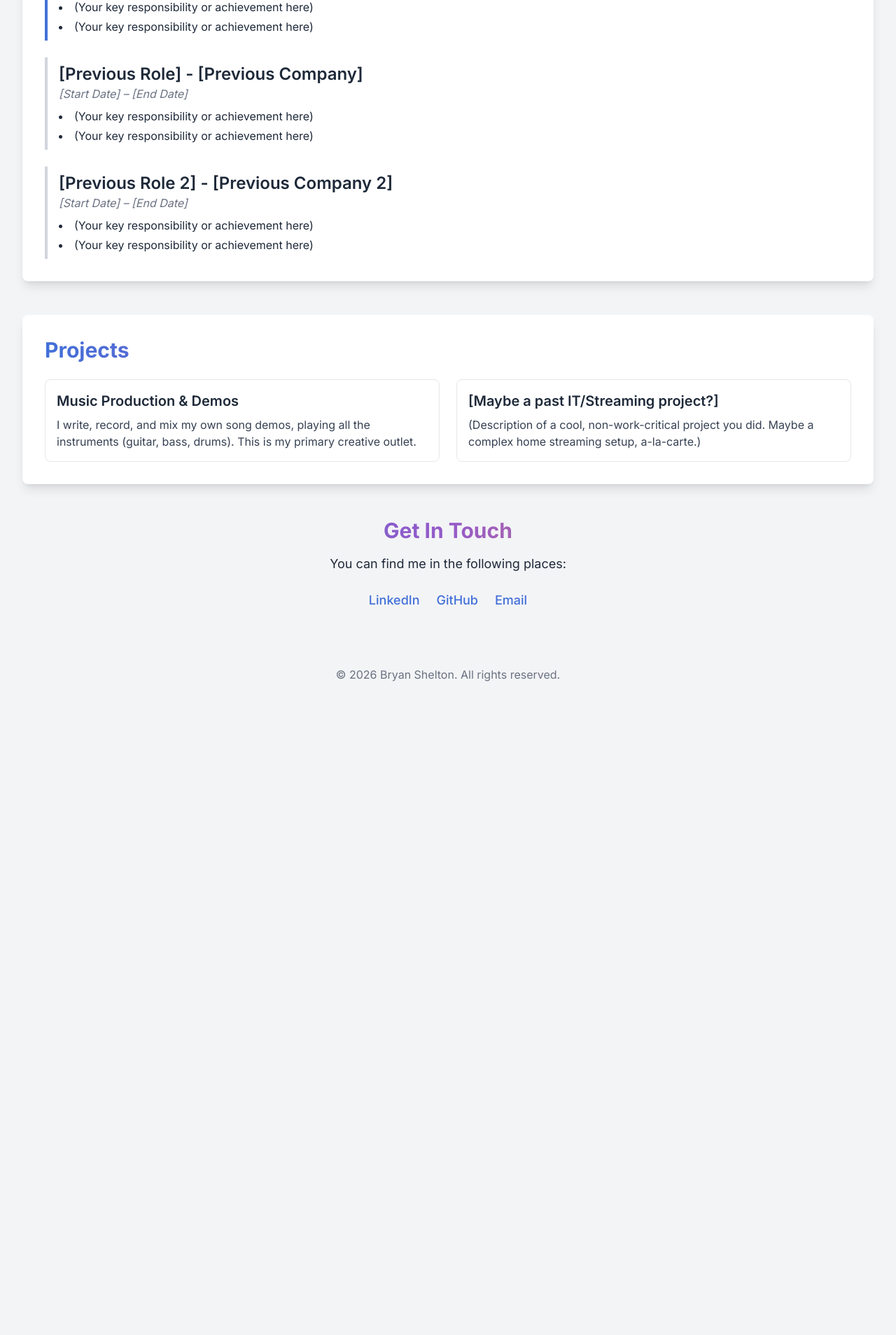
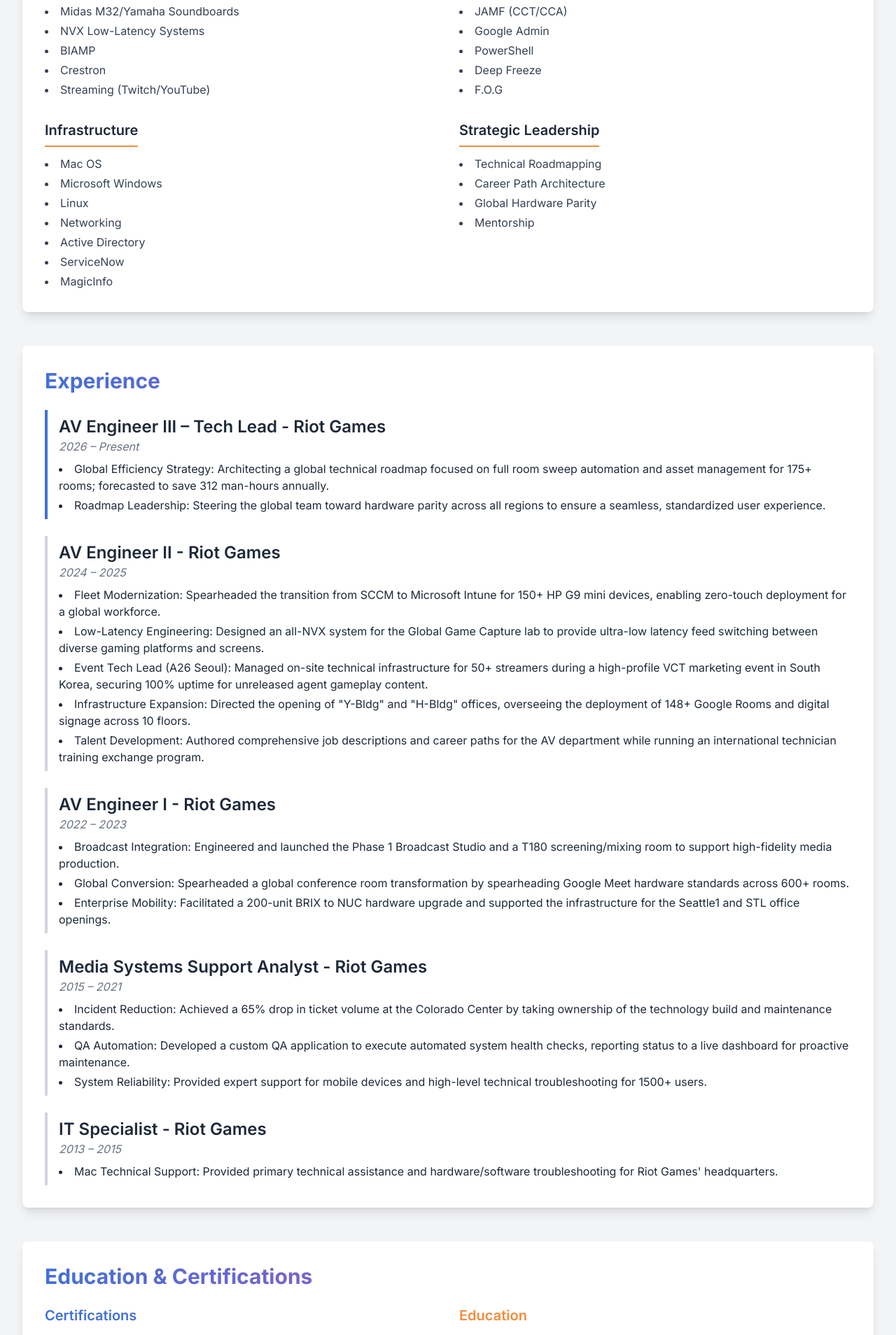
Before and after one commit to shelton-cloud/my-website, a Next.js app: page / in a window 1280 px wide. Shown: the part 872-2780 px from the top of the page at 70% size. Before the commit the page ends 1912 px from the top, so only its background shows below. Built offline with nearby package versions, Linux system fonts and the light colour scheme.

Commit message:
Updated information from placeholder to current.

```diff
--- a/src/app/page.tsx
+++ b/src/app/page.tsx
@@ -1,6 +1,8 @@
 import { Header } from "@/components/Header";
 import { AboutSection } from "@/components/AboutSection";
+import { SkillsSection } from "@/components/SkillsSection";
 import { ExperienceSection } from "@/components/ExperienceSection";
+import { EducationSection } from "@/components/EducationSection";
 import { ProjectsSection } from "@/components/ProjectsSection";
 import { Footer } from "@/components/Footer";
 
@@ -10,7 +12,9 @@
       <Header />
       <main className="container mx-auto p-4 md:p-8 pt-6">
         <AboutSection />
+        <SkillsSection />
         <ExperienceSection />
+        <EducationSection />
         <ProjectsSection />
         <Footer />
       </main>
--- /dev/null
+++ b/src/components/EducationSection.tsx
@@ -0,0 +1,37 @@
+import React from 'react';
+import { profile } from '@/data/profile';
+
+export function EducationSection() {
+    return (
+        <section id="education" className="bg-white p-8 rounded-lg shadow-lg mb-12 scroll-mt-24">
+            <h2 className="text-3xl font-bold text-gradient-itav mb-6">Education & Certifications</h2>
+
+            <div className="grid grid-cols-1 md:grid-cols-2 gap-8">
+                {/* Certifications Column */}
+                <div>
+                    <h3 className="text-xl font-semibold mb-4 text-itav-start">Certifications</h3>
+                    <ul className="space-y-4">
+                        {profile.certifications.map((cert: string, index: number) => (
+                            <li key={index} className="bg-gray-50 p-3 rounded-md border-l-4 border-itav-start shadow-sm">
+                                {cert}
+                            </li>
+                        ))}
+                    </ul>
+                </div>
+
+                {/* Education Column */}
+                <div>
+                    <h3 className="text-xl font-semibold mb-4 text-itav-end">Education</h3>
+                    <ul className="space-y-4">
+                        {profile.education.map((edu: any, index: number) => (
+                            <li key={index} className="flex flex-col">
+                                <span className="font-bold text-lg">{edu.school}</span>
+                                <span className="text-gray-600 italic">{edu.period}</span>
+                            </li>
+                        ))}
+                    </ul>
+                </div>
+            </div>
+        </section>
+    );
+}
--- a/src/components/Header.tsx
+++ b/src/components/Header.tsx
@@ -11,7 +11,9 @@
                 </h1>
                 <div className="space-x-4">
                     <Link href="#about" className="text-gray-600 hover:text-itav-start transition-colors">About</Link>
+                    <Link href="#skills" className="text-gray-600 hover:text-itav-start transition-colors">Skills</Link>
                     <Link href="#experience" className="text-gray-600 hover:text-itav-start transition-colors">Experience</Link>
+                    <Link href="#education" className="text-gray-600 hover:text-itav-start transition-colors">Education</Link>
                     <Link href="#projects" className="text-gray-600 hover:text-itav-start transition-colors">Projects</Link>
                     <Link href="#contact" className="text-gray-600 hover:text-itav-start transition-colors">Contact</Link>
                 </div>
--- /dev/null
+++ b/src/components/SkillsSection.tsx
@@ -0,0 +1,23 @@
+import React from 'react';
+import { profile } from '@/data/profile';
+
+export function SkillsSection() {
+    return (
+        <section id="skills" className="bg-white p-8 rounded-lg shadow-lg mb-12 scroll-mt-24">
+            <h2 className="text-3xl font-bold text-gradient-itav mb-6">Technical Skills</h2>
+
+            <div className="grid grid-cols-1 md:grid-cols-2 gap-8">
+                {Object.entries(profile.skills).map(([category, skills]) => (
+                    <div key={category} className="space-y-3">
+                        <h3 className="text-xl font-semibold border-b-2 border-itav-end pb-2 inline-block">{category}</h3>
+                        <ul className="list-disc list-inside space-y-1 text-gray-700">
+                            {skills.map((skill: string, index: number) => (
+                                <li key={index}>{skill}</li>
+                            ))}
+                        </ul>
+                    </div>
+                ))}
+            </div>
+        </section>
+    );
+}
--- a/src/data/profile.ts
+++ b/src/data/profile.ts
@@ -1,56 +1,108 @@
 export const profile = {
     name: "Bryan Shelton",
-    title: "A/V Manager - Riot Games",
+    title: "Lead IT/AV Professional - Riot Games",
+    contact: {
+        phone: "832-428-1119",
+        email: "bryan.shelton@gmail.com",
+        location: "Los Angeles, CA 90064"
+    },
     bio: [
-        "Welcome to my personal site. I'm an A/V Manager at Riot Games with 10+ years of experience across IT and A/V systems. I'm passionate about delivering high-quality streaming events, all-hands, and conference room experiences.",
-        "When I'm not in the control room, I'm a father, husband, and musician. I love playing guitar, bass, and drums, and I'm always working on a new song demo. I also enjoy golf, combat sports, and gaming (League and CoD!) with my wife."
+        "Resourceful and highly skilled Lead IT/AV professional with 12+ years of experience at Riot Games. Expert in global infrastructure management, broadcast engineering, and strategic roadmap development.",
+        "Proven track record of leading high-stakes technical operations for global events and spearheading large-scale office expansions through standardized hardware parity and automated asset management."
     ],
     experience: [
         {
             company: "Riot Games",
-            role: "A/V Manager",
-            period: "[Start Date] – Present",
+            role: "AV Engineer III – Tech Lead",
+            period: "2026 – Present",
             responsibilities: [
-                "(Your key responsibility or achievement here)",
-                "(Your key responsibility or achievement here)",
-                "(Your key responsibility or achievement here)"
+                "Global Efficiency Strategy: Architecting a global technical roadmap focused on full room sweep automation and asset management for 175+ rooms; forecasted to save 312 man-hours annually.",
+                "Roadmap Leadership: Steering the global team toward hardware parity across all regions to ensure a seamless, standardized user experience."
             ],
             current: true
         },
         {
-            company: "[Previous Company]",
-            role: "[Previous Role]",
-            period: "[Start Date] – [End Date]",
+            company: "Riot Games",
+            role: "AV Engineer II",
+            period: "2024 – 2025",
             responsibilities: [
-                "(Your key responsibility or achievement here)",
-                "(Your key responsibility or achievement here)"
+                "Fleet Modernization: Spearheaded the transition from SCCM to Microsoft Intune for 150+ HP G9 mini devices, enabling zero-touch deployment for a global workforce.",
+                "Low-Latency Engineering: Designed an all-NVX system for the Global Game Capture lab to provide ultra-low latency feed switching between diverse gaming platforms and screens.",
+                "Event Tech Lead (A26 Seoul): Managed on-site technical infrastructure for 50+ streamers during a high-profile VCT marketing event in South Korea, securing 100% uptime for unreleased agent gameplay content.",
+                "Infrastructure Expansion: Directed the opening of \"Y-Bldg\" and \"H-Bldg\" offices, overseeing the deployment of 148+ Google Rooms and digital signage across 10 floors.",
+                "Talent Development: Authored comprehensive job descriptions and career paths for the AV department while running an international technician training exchange program."
             ],
             current: false
         },
         {
-            company: "[Previous Company 2]",
-            role: "[Previous Role 2]",
-            period: "[Start Date] – [End Date]",
+            company: "Riot Games",
+            role: "AV Engineer I",
+            period: "2022 – 2023",
             responsibilities: [
-                "(Your key responsibility or achievement here)",
-                "(Your key responsibility or achievement here)"
+                "Broadcast Integration: Engineered and launched the Phase 1 Broadcast Studio and a T180 screening/mixing room to support high-fidelity media production.",
+                "Global Conversion: Spearheaded a global conference room transformation by spearheading Google Meet hardware standards across 600+ rooms.",
+                "Enterprise Mobility: Facilitated a 200-unit BRIX to NUC hardware upgrade and supported the infrastructure for the Seattle1 and STL office openings."
+            ],
+            current: false
+        },
+        {
+            company: "Riot Games",
+            role: "Media Systems Support Analyst",
+            period: "2015 – 2021",
+            responsibilities: [
+                "Incident Reduction: Achieved a 65% drop in ticket volume at the Colorado Center by taking ownership of the technology build and maintenance standards.",
+                "QA Automation: Developed a custom QA application to execute automated system health checks, reporting status to a live dashboard for proactive maintenance.",
+                "System Reliability: Provided expert support for mobile devices and high-level technical troubleshooting for 1500+ users."
+            ],
+            current: false
+        },
+        {
+            company: "Riot Games",
+            role: "IT Specialist",
+            period: "2013 – 2015",
+            responsibilities: [
+                "Mac Technical Support: Provided primary technical assistance and hardware/software troubleshooting for Riot Games' headquarters."
             ],
             current: false
         }
     ],
+    skills: {
+        "AV & Broadcast Engineering": [
+            "Tricaster", "NDI", "Midas M32/Yamaha Soundboards", "NVX Low-Latency Systems", "BIAMP", "Crestron", "Streaming (Twitch/YouTube)"
+        ],
+        "Systems & Deployment": [
+            "Microsoft Intune (Migration Lead)", "SCCM", "JAMF (CCT/CCA)", "Google Admin", "PowerShell", "Deep Freeze", "F.O.G"
+        ],
+        "Infrastructure": [
+            "Mac OS", "Microsoft Windows", "Linux", "Networking", "Active Directory", "ServiceNow", "MagicInfo"
+        ],
+        "Strategic Leadership": [
+            "Technical Roadmapping", "Career Path Architecture", "Global Hardware Parity", "Mentorship"
+        ]
+    },
+    education: [
+        {
+            school: "University of Houston-Downtown",
+            period: "2010 – 2012"
+        },
+        {
+            school: "Lone Star University",
+            period: "2004 – 2006"
+        }
+    ],
+    certifications: [
+        "JAMF: Certified Casper Technician (CCT)",
+        "Apple: Certified Mac Technician"
+    ],
     projects: [
         {
-            title: "Music Production & Demos",
-            description: "I write, record, and mix my own song demos, playing all the instruments (guitar, bass, drums). This is my primary creative outlet."
-        },
-        {
-            title: "[Maybe a past IT/Streaming project?]",
-            description: "(Description of a cool, non-work-critical project you did. Maybe a complex home streaming setup, a-la-carte.)"
+            title: "Music Production",
+            description: "I write, record, and mix my own song demos, playing all the instruments (guitar, bass, drums)."
         }
     ],
     social: [
-        { name: "LinkedIn", url: "#" },
-        { name: "GitHub", url: "#" },
-        { name: "Email", url: "mailto:your-email@example.com" }
+        { name: "LinkedIn", url: "https://www.linkedin.com/in/bryan-shelton-b3a9241b/" },
+        { name: "SoundCloud", url: "https://soundcloud.com/bryanshelton" },
+        { name: "Email", url: "mailto:bryan.shelton@gmail.com" }
     ]
 };
```
